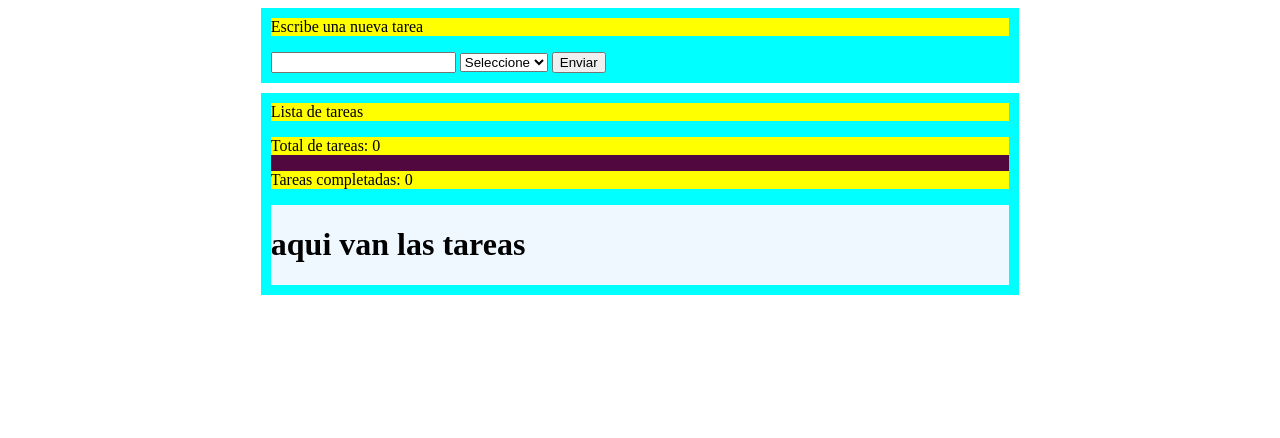
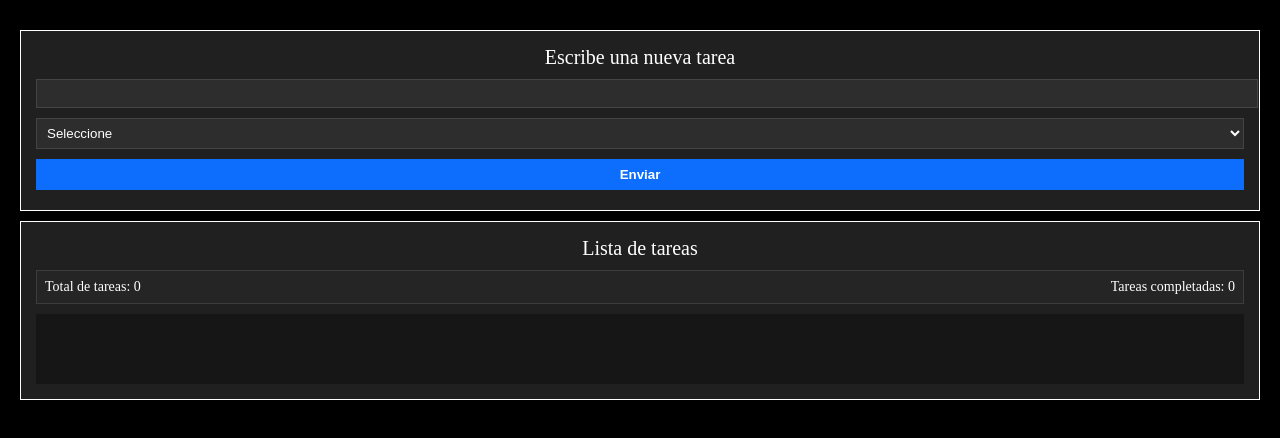
Before and after one commit to juanruizdevia-del/ejerciciosResueltos, a plain HTML site: page 19.2-InteraccionComponentesHTML/index.html in a window 1280 px wide. Drawn offline with Linux system fonts and the light colour scheme.

Commit message:
19.2-InteraccionComponentesHTML has been modified

```diff
--- a/19.2-InteraccionComponentesHTML/index.html
+++ b/19.2-InteraccionComponentesHTML/index.html
@@ -12,24 +12,22 @@
     <div id="main-container">
         <p>Escribe una nueva tarea</p>
         <input type="text" id="description">
-        <select name="option" id="selector">
-            <option value="study">Seleccione</option>
-            <option value="work">trabajo</option>
+        <select name="option" id="category">
+            <option value="">Seleccione</option>
+            <option value="work">Trabajo</option>
             <option value="study">Estudio</option>
             <option value="personal">Personal</option>
             <option value="urgent">Urgente</option>
         </select>
-        <button>Enviar</button>
+        <button type="button" id="send-button">Enviar</button>
     </div>
     <div id="task-container">
         <p>Lista de tareas</p>
         <div id="counter-container">
             <p>Total de tareas: <span id="total-tasks">0</span></p>
-            <p>Tareas completadas: <span id="total-tasks">0</span></p>
+            <p>Tareas completadas: <span id="completed-tasks">0</span></p>
         </div>
-
         <div id="task-list">
-            <h1>aqui van las tareas</h1>
         </div>
     </div>
 
--- a/19.2-InteraccionComponentesHTML/script.js
+++ b/19.2-InteraccionComponentesHTML/script.js
@@ -1,10 +1,74 @@
 
-const description = document.getElementById('description').value;
-const category = document.getElementById('category').value;
 
-class task{
-    constructor(description,category){
-        this.description=description;
-        this.category=category;
+class Task {
+    static tasklist = [];
+    constructor(description, category) {
+        this.id = Date.now();
+        this.description = description;
+        this.category = category;
+        this.completed = false;
     }
 }
+
+const descriptionInput = document.getElementById('description');
+const categorySelect = document.getElementById('category');
+const sendButton = document.getElementById('send-button');
+const totalTasksSpan = document.getElementById('total-tasks');
+const completedTasksSpan = document.getElementById('completed-tasks');
+const taskListContainer = document.getElementById('task-list');
+
+sendButton.addEventListener('click', () => {
+    const descriptionValue = descriptionInput.value.trim();
+    const categoryValue = categorySelect.value;
+
+    if (descriptionValue === '' || categoryValue === '') {
+        alert('Por favor, escribe una tarea y selecciona una categoría.');
+        return;
+    }
+
+    const newTask = new Task(descriptionValue, categoryValue);
+    Task.tasklist.push(newTask);
+
+    descriptionInput.value = '';
+    categorySelect.value = '';
+
+    showTask();
+});
+
+function showTask() {
+    taskListContainer.innerHTML = '';
+
+    Task.tasklist.forEach((task) => {
+        const taskDiv = document.createElement('div');
+        taskDiv.classList.add('task-item');
+
+        taskDiv.innerHTML = `
+            <p><strong>[${task.category.toUpperCase()}]</strong> ${task.description}</p>
+            <span class="complete-btn">${task.completed ? 'Completada' : 'Marcar completada'}</span>
+        `;
+
+        const completeSpan = taskDiv.querySelector('.complete-btn');
+        completeSpan.addEventListener('click', () => {
+            taskCompleted(task.id);
+        });
+
+        taskListContainer.appendChild(taskDiv);
+    });
+
+    updateCounters();
+}
+
+function taskCompleted(id) {
+    const task = Task.tasklist.find(t => t.id === id);
+    if (task) {
+        task.completed = !task.completed;
+        showTask();
+    }
+}
+
+function updateCounters() {
+    totalTasksSpan.textContent = Task.tasklist.length;
+
+    const completedCount = Task.tasklist.filter(task => task.completed).length;
+    completedTasksSpan.textContent = completedCount;
+}
--- a/19.2-InteraccionComponentesHTML/style.css
+++ b/19.2-InteraccionComponentesHTML/style.css
@@ -1,37 +1,73 @@
-#main-container {
-    border: 1px;
-    background-color: aqua;
-    padding: 10px;
-    margin-left: 20%;
-    margin-right: 20%;
+body {
+    font-family:'Times New Roman', Times, serif;
+    font-size: 20px;
+    text-align: center;
+    background-color: #000000;
+    color: #ffffff;
+    margin: 0;
+    padding: 20px;
 }
 
-#task-container {
-    border: 1px;
-    background-color: aqua;
-    padding: 10px;
-    margin-top: 10px;
-    margin-left: 20%;
-    margin-right: 20%;
+#main-container, #task-container {
+    background-color: #202020;
+    border: 1px solid #ffffff;
+    padding: 15px;
+    margin: 10px auto;
+}
+
+p {
+    margin-top: 0;
+    margin-bottom: 10px;
+    color: #ffffff;
+}
+
+#description, #category {
+    display: block;
+    width: 100%;
+    margin-bottom: 10px;
+    padding: 6px;
+    background-color: #2d2d2d;
+    color: #ffffff;
+    border: 1px solid #444444;
+}
+
+#send-button {
+    display: block;
+    width: 100%;
+    margin-bottom: 5px;
+    padding: 8px;
+    box-sizing: border-box;
+    background-color: #0d6efd;
+    color: white;
+    border: 0px;
+    font-weight: bold;
 }
 
 #counter-container {
-    background-color: rgb(80, 8, 62);
-    flex-direction: column;
-
+    background-color: #252525;
+    border: 1px solid #3d3d3d;
+    display: flex;
+    justify-content: space-between;
+    padding: 8px;
 }
 
-#counter-container.p {
-    background-color: rgb(35, 163, 52);
+#counter-container p {
+    margin: 0;
+    font-size: 14px;
+    color: #ffffff;
 }
 
-p {
-    background-color: yellow;
-    margin-top: 0;
-}
 
 #task-list {
+    text-align: left;
+    font-family: 'Lucida Sans', 'Lucida Sans Regular', 'Lucida Grande', 'Lucida Sans Unicode', Geneva, Verdana, sans-serif;
+    font-size: 10px;
     display: flex;
     flex-direction: column;
-    background-color: aliceblue;
+    gap: 20px;
+    margin-top: 10px;
+    background-color: #161616;
+    border: 1px #ffffff;
+    padding: 10px;
+    min-height: 50px;
 }
```
